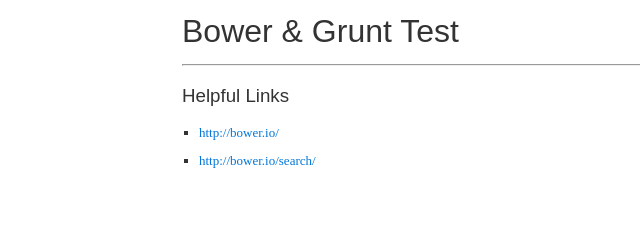
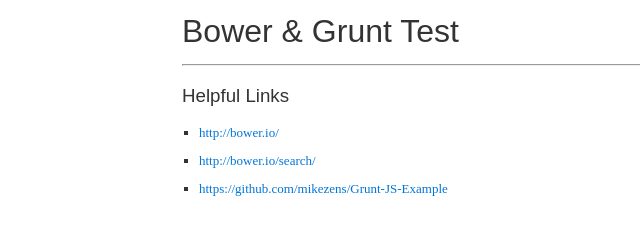
Before and after one commit to mikezens/Grunt-JS-Bower-Example, a website: page src/index.html in a window 1280 px wide. Shown: the whole page, without its empty margins (0-640 px from the left). Drawn offline with nearby package versions, Linux system fonts and the light colour scheme; files that its build step writes are made by us from their sources.

```diff
--- a/src/index.html
+++ b/src/index.html
@@ -35,6 +35,9 @@
                     <li><a href="http://bower.io/search/" target="_blank">
                         http://bower.io/search/
                     </a></li>
+                    <li><a href="https://github.com/mikezens/Grunt-JS-Example" target="_blank">
+                        https://github.com/mikezens/Grunt-JS-Example
+                    </a></li>
                 </ul>
             </section>
 
```
Also changed, not shown: README.md, build/index.html.
